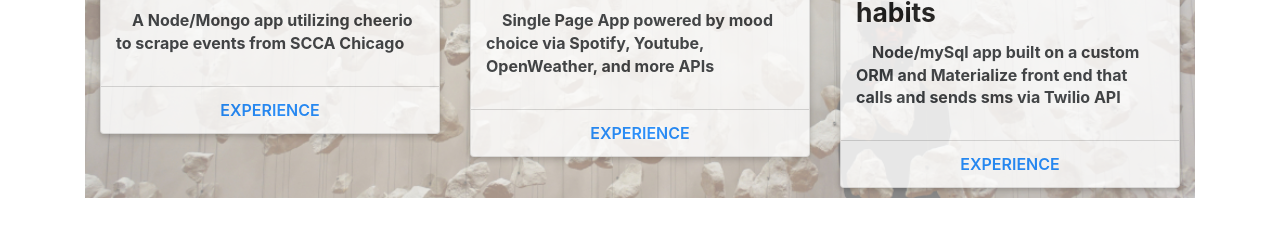
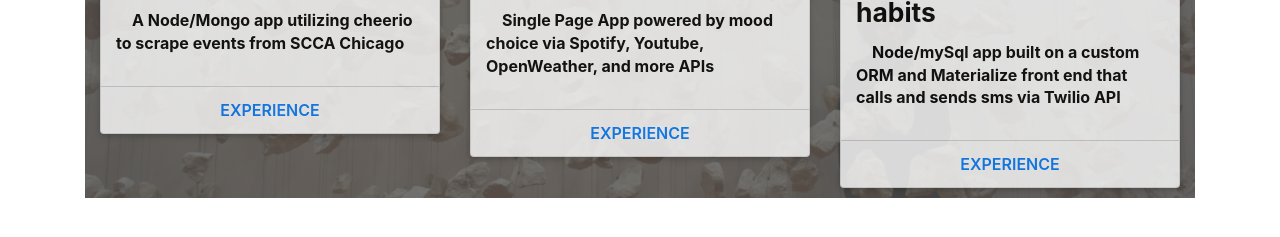
Before and after one commit to somemothersson/Portfolio, a website: page public/portfolio.html in a window 1280 px wide. Shown: the part 505-742 px from the top of the page. Drawn offline with nearby package versions, Linux system fonts and the light colour scheme; a web font is replaced by a local one.

Commit message:
added gradient to background image

```diff
--- a/public/assets/css/style.css
+++ b/public/assets/css/style.css
@@ -80,11 +80,11 @@ p {
   margin-top: 20px;
   text-indent: 1em;
   font-weight: bold;
-  text-shadow: 1px 1px #fff;
+  color: #fff
 
 }
 .data {
-    background-image: url(/assets/images/mmoa-75-1.jpg);
+    background-image: linear-gradient(rgba(0, 0, 0, 0.5), rgba(0, 0, 0, 0.5)), url("/assets/images/mmoa-75-1.jpg");
     /* background-color: rgba(0,0,0,0.5); */
     background-position: center;
     background-repeat: no-repeat;
@@ -141,6 +141,10 @@ p {
     color: #000;
     text-decoration: none !important;
   }
+  .card p {
+    color: black
+  }
+
   .card-read-more {
     border-top: 1px solid #D4D4D4;
   }
```
